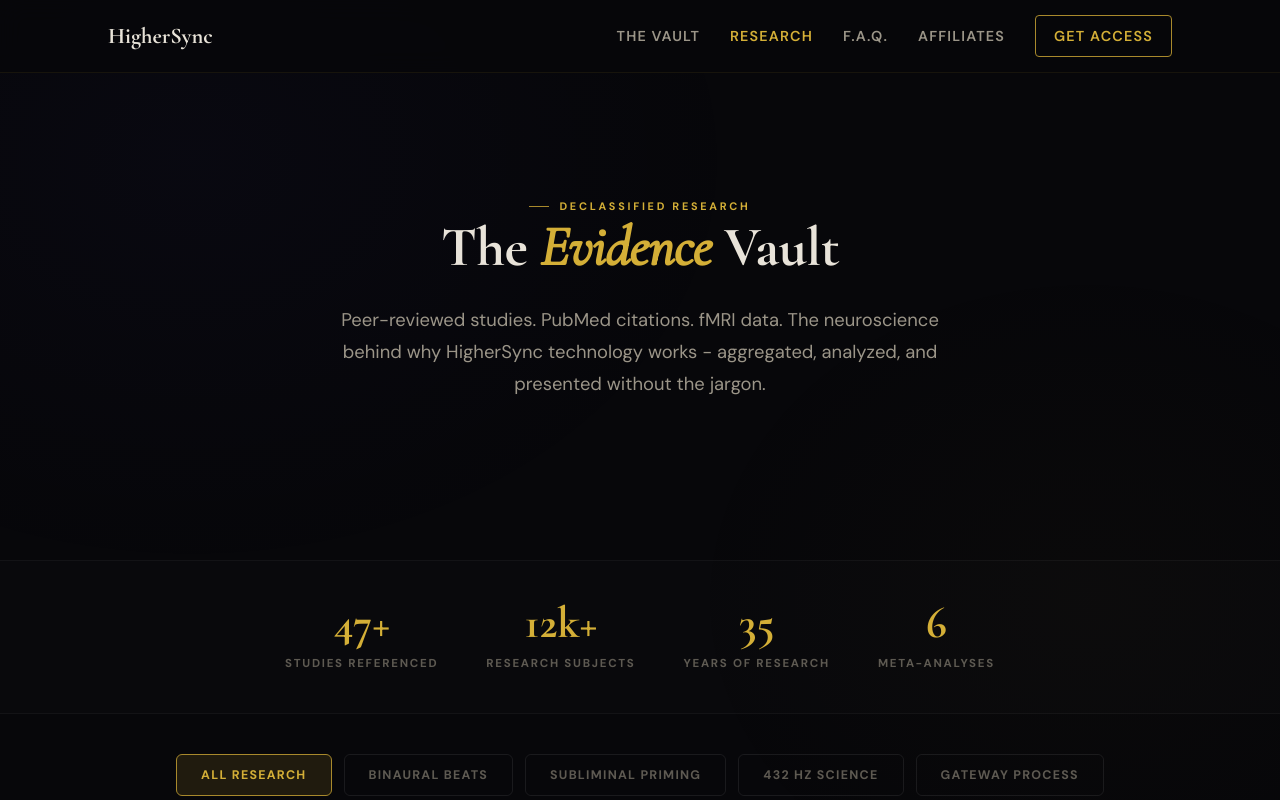
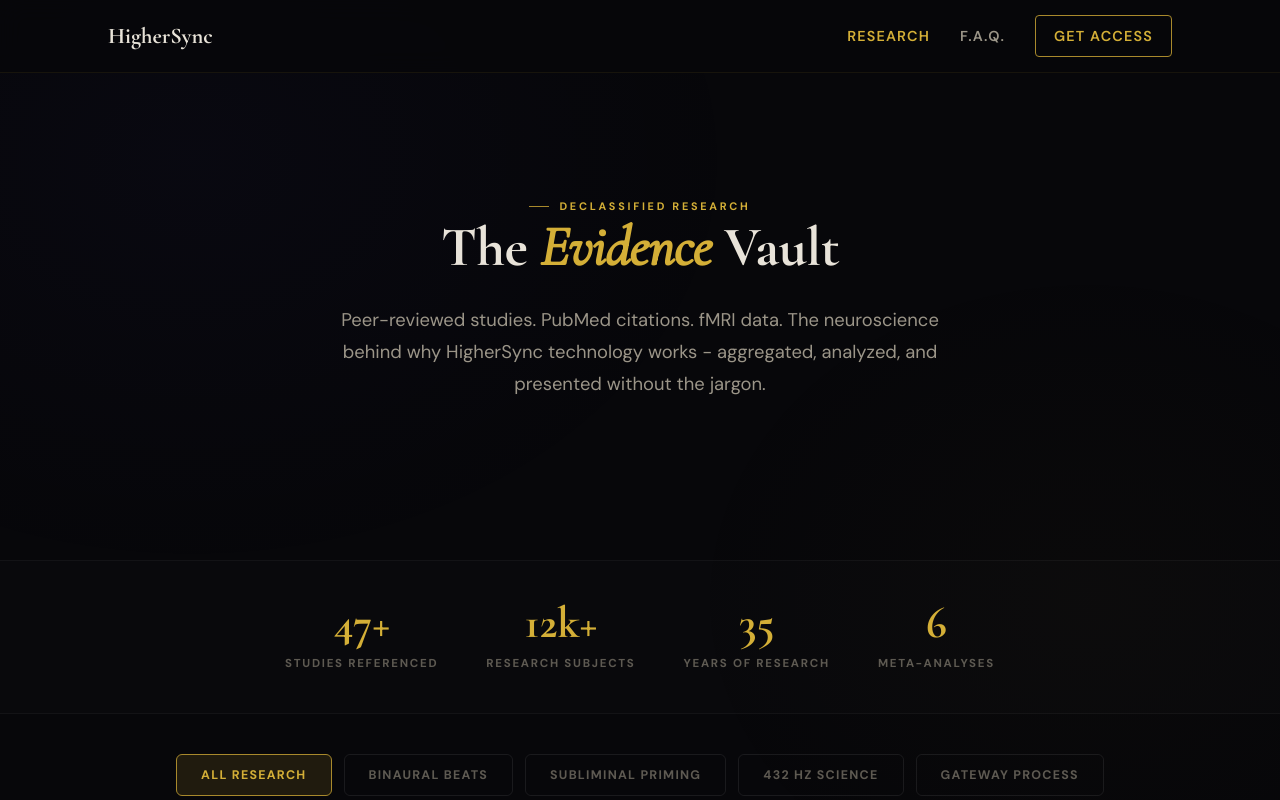
Before and after one commit to Nicosa99/highersync, a plain HTML site: page frontend/public/evidence.html in a window 1280 px wide. Shown: the top 800 px of the page. Drawn offline with nearby package versions, Linux system fonts and the light colour scheme.

Commit message:
Hide The Vault and header Affiliate links for verification

```diff
--- a/frontend/public/evidence.html
+++ b/frontend/public/evidence.html
@@ -390,10 +390,10 @@
       <span></span><span></span><span></span>
     </div>
     <div class="nav-links" id="navLinks">
-      <a href="/shop.html">The Vault</a>
+      <!-- <a href="/shop.html">The Vault</a> -->
       <a href="/evidence.html" class="active">Research</a>
       <a href="/faq.html">F.A.Q.</a>
-      <a href="/affiliates.html">Affiliates</a>
+      <!-- <a href="/affiliates.html">Affiliates</a> -->
       <a href="/#offer" class="nav-cta">Get Access</a>
     </div>
   </div>
@@ -1115,7 +1115,7 @@
     <div class="footer-tagline">Sync with your Higher Self.</div>
     <p>ClickBank is the retailer of products on this site. Statements have not been evaluated by the FDA. This product is not intended to diagnose, treat, cure or prevent any disease. Results may vary.</p>
     <div class="footer-links">
-      <a href="/shop.html">The Vault</a>
+      <!-- <a href="/shop.html">The Vault</a> -->
       <a href="/evidence.html">Research</a>
       <a href="/faq.html">F.A.Q.</a>
       <a href="/affiliates.html">Affiliates</a>
```
Also changed, not shown: frontend/public/faq.html (+3 -3 lines), frontend/public/index.html (+3 -3 lines), frontend/public/product.html (+2 -2 lines), frontend/public/shop.html (+2 -2 lines).
